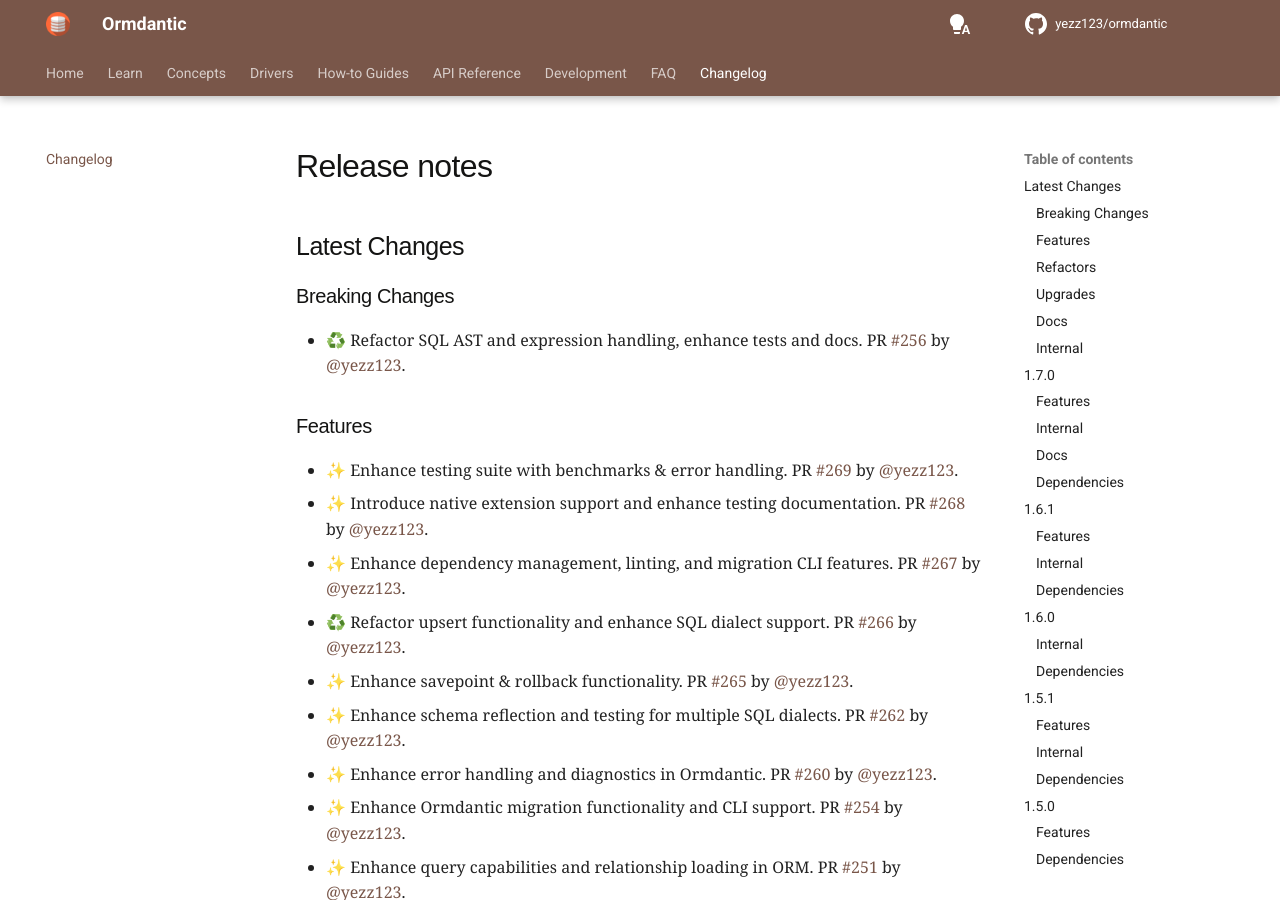
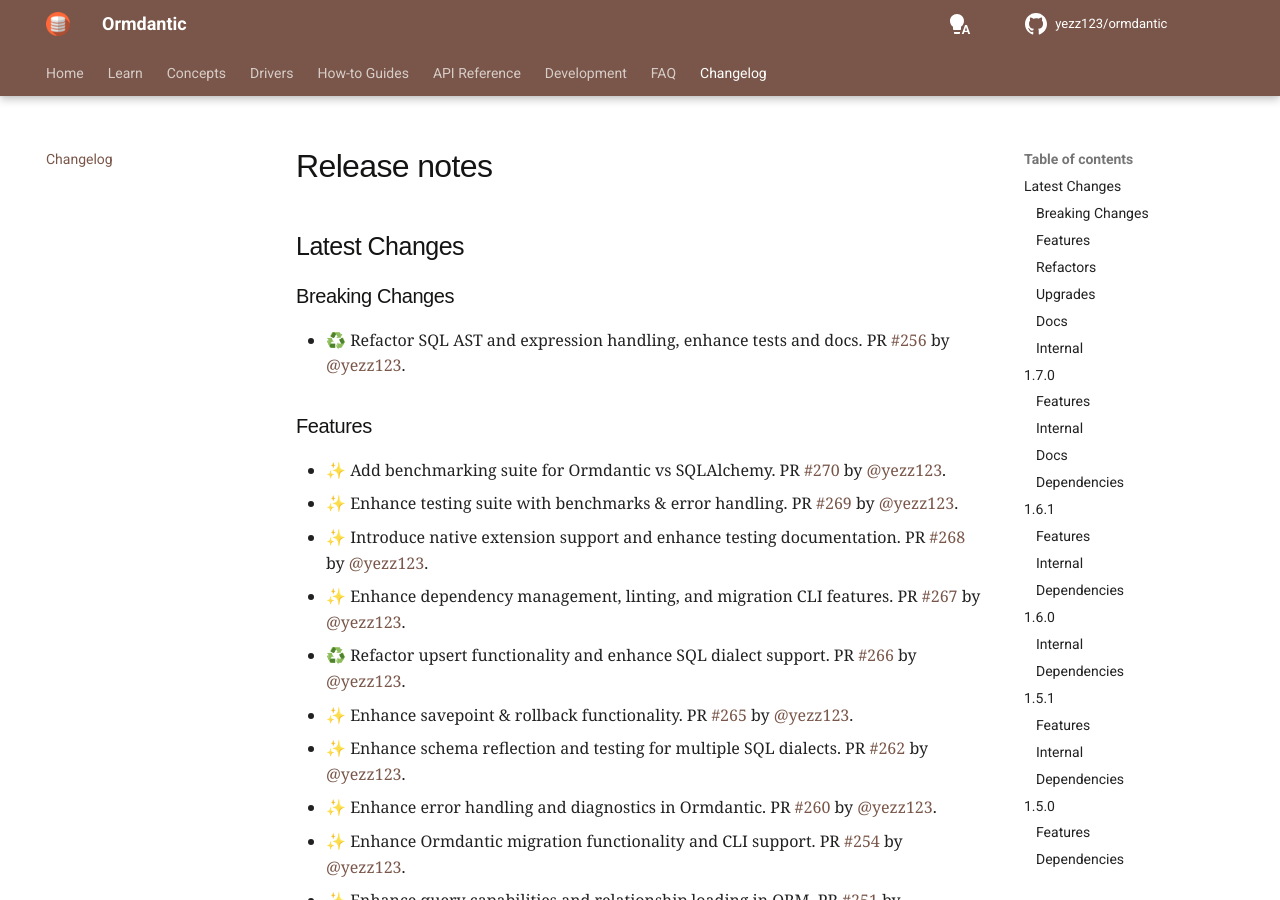
Before and after one commit to yezz123/ormdantic, an MkDocs documentation site: the page built from docs/release.md, in a window 1280 px wide and 900 px high. Built offline with MkDocs 1.6.1 and Material for MkDocs 9.7.7, drawn with Linux system fonts in a browser that asks for light colours; comment, search, counter and statistics services are not loaded.

Commit message:
📝 Update release notes
[skip ci]

```diff
--- a/docs/release.md
+++ b/docs/release.md
@@ -8,6 +8,7 @@
 
 ### Features
 
+* ✨ Add benchmarking suite for Ormdantic vs SQLAlchemy. PR [#270](https://github.com/yezz123/ormdantic/pull/270) by [@yezz123](https://github.com/yezz123).
 * ✨ Enhance testing suite with benchmarks & error handling. PR [#269](https://github.com/yezz123/ormdantic/pull/269) by [@yezz123](https://github.com/yezz123).
 * ✨ Introduce native extension support and enhance testing documentation. PR [#268](https://github.com/yezz123/ormdantic/pull/268) by [@yezz123](https://github.com/yezz123).
 * ✨ Enhance dependency management, linting, and migration CLI features. PR [#267](https://github.com/yezz123/ormdantic/pull/267) by [@yezz123](https://github.com/yezz123).
```
